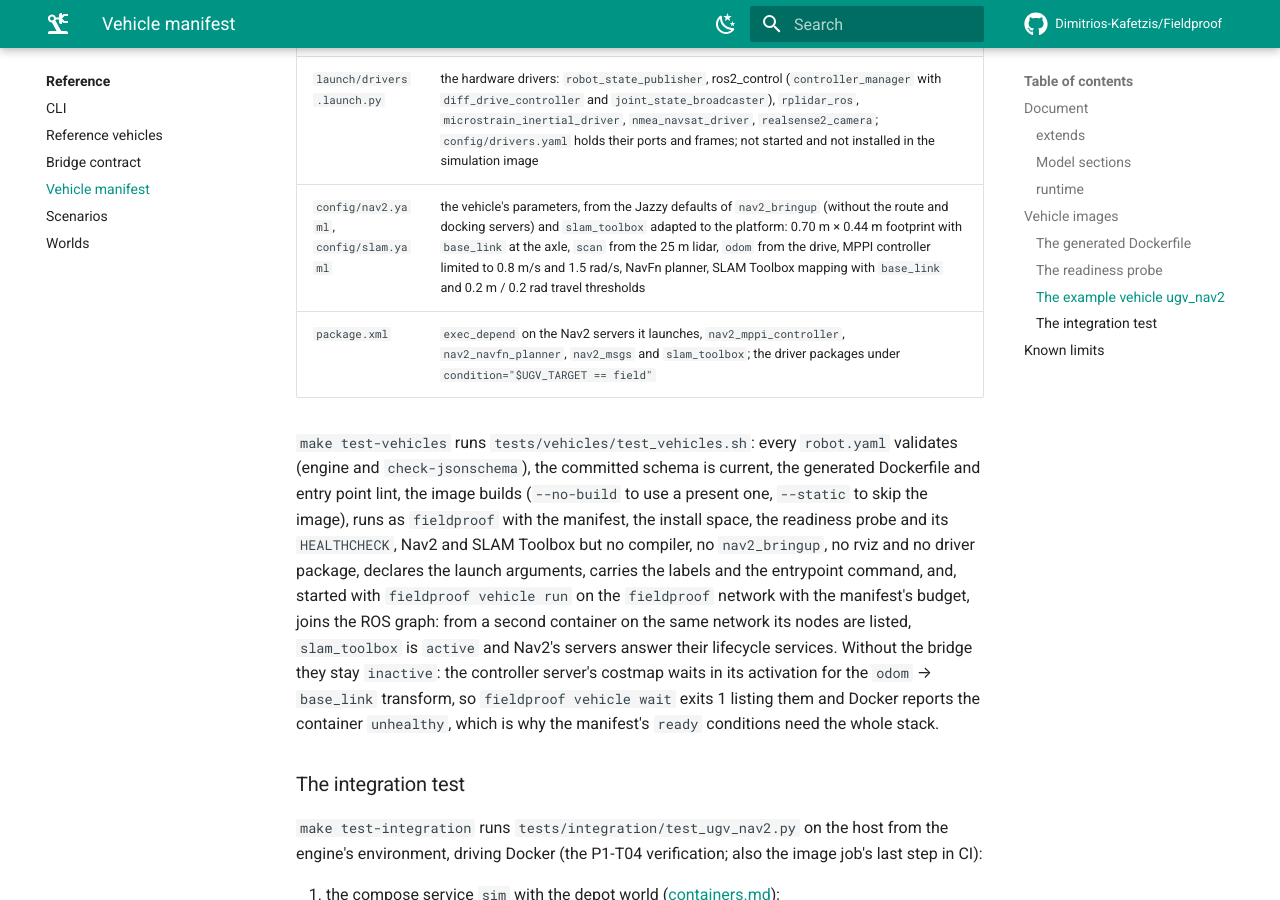
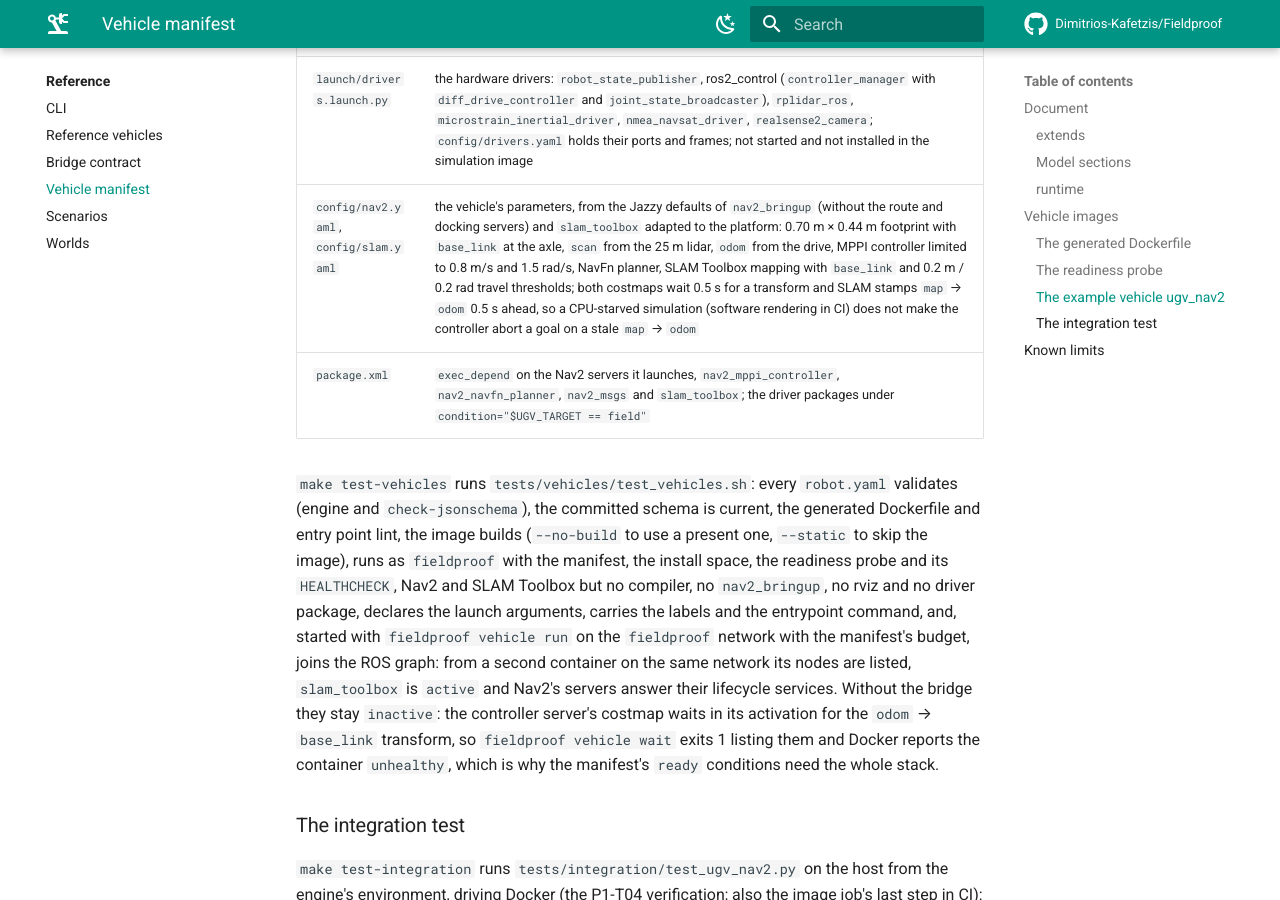
Before and after one commit to Dimitrios-Kafetzis/Fieldproof, an MkDocs documentation site: the page built from docs/reference/manifest.md, in a window 1280 px wide and 900 px high, scrolled down 7346 px. Built offline with MkDocs 1.6.1 and Material for MkDocs 9.7.7, drawn with Linux system fonts in a browser that asks for light colours; comment, search, counter and statistics services are not loaded.

Commit message:
fix(engine): widen the example vehicle's transform tolerances for a starved simulation
The CI run on main after #31 merged failed twice in three attempts in the scenario integration
test: Nav2 aborted the example scenario's goal at once. Reproduced locally with
`fieldproof run --render software`; the run directory's vehicle log shows the controller
server failing to transform the goal into the costmap frame ("Lookup would require
extrapolation into the future ... from frame [map] to frame [odom]"). SLAM Toolbox stamps
map -> odom only transform_timeout (0.2 s) ahead of now and its publisher thread stalls behind
scan matching when the vehicle's 2 CPUs are starved by the software-rendered simulator, while
the controller waits only the local costmap's default 0.3 s for the transform.

The example vehicle's parameters now set transform_tolerance 0.5 on both costmaps and
transform_timeout 0.5 in slam.yaml (commented), still ordinary field values. With the rebuilt
image: four of four software-rendering runs pass (one of two aborted before),
`make test-integration` 5 passed in 64 s, `make test-vehicles --no-build` 41 passed.
manifest.md's description of the example's parameters mentions the tolerances.

Closes #35.

Task: P1-T05

```diff
--- a/docs/reference/manifest.md
+++ b/docs/reference/manifest.md
@@ -213,7 +213,7 @@
 | `launch/bringup.launch.py` | the field bringup: `drivers.launch.py` when `drivers:=true` (the field default), SLAM Toolbox's `online_async_launch.py` with `config/slam.yaml`, the package's `navigation.launch.py` with `config/nav2.yaml`; `use_sim_time` defaults to `false` and is passed to every node; nothing else differs between the vehicle and the simulation |
 | `launch/navigation.launch.py` | the Nav2 servers (controller, smoother, planner, behaviors, bt_navigator, waypoint follower, velocity smoother, collision monitor) under `nav2_lifecycle_manager`, one process each, with Nav2's `cmd_vel_nav` → `cmd_vel_smoothed` → `cmd_vel` remaps; the vehicle's own launch rather than `nav2_bringup`'s, whose package pulls Gazebo, the TurtleBot models and the rviz plugins into the image |
 | `launch/drivers.launch.py` | the hardware drivers: `robot_state_publisher`, ros2_control (`controller_manager` with `diff_drive_controller` and `joint_state_broadcaster`), `rplidar_ros`, `microstrain_inertial_driver`, `nmea_navsat_driver`, `realsense2_camera`; `config/drivers.yaml` holds their ports and frames; not started and not installed in the simulation image |
-| `config/nav2.yaml`, `config/slam.yaml` | the vehicle's parameters, from the Jazzy defaults of `nav2_bringup` (without the route and docking servers) and `slam_toolbox` adapted to the platform: 0.70 m × 0.44 m footprint with `base_link` at the axle, `scan` from the 25 m lidar, `odom` from the drive, MPPI controller limited to 0.8 m/s and 1.5 rad/s, NavFn planner, SLAM Toolbox mapping with `base_link` and 0.2 m / 0.2 rad travel thresholds |
+| `config/nav2.yaml`, `config/slam.yaml` | the vehicle's parameters, from the Jazzy defaults of `nav2_bringup` (without the route and docking servers) and `slam_toolbox` adapted to the platform: 0.70 m × 0.44 m footprint with `base_link` at the axle, `scan` from the 25 m lidar, `odom` from the drive, MPPI controller limited to 0.8 m/s and 1.5 rad/s, NavFn planner, SLAM Toolbox mapping with `base_link` and 0.2 m / 0.2 rad travel thresholds; both costmaps wait 0.5 s for a transform and SLAM stamps `map` → `odom` 0.5 s ahead, so a CPU-starved simulation (software rendering in CI) does not make the controller abort a goal on a stale `map` → `odom` |
 | `package.xml` | `exec_depend` on the Nav2 servers it launches, `nav2_mppi_controller`, `nav2_navfn_planner`, `nav2_msgs` and `slam_toolbox`; the driver packages under `condition="$UGV_TARGET == field"` |
 
 `make test-vehicles` runs `tests/vehicles/test_vehicles.sh`: every `robot.yaml` validates
--- a/examples/vehicles/ugv_nav2/src/ugv_nav2_bringup/config/nav2.yaml
+++ b/examples/vehicles/ugv_nav2/src/ugv_nav2_bringup/config/nav2.yaml
@@ -136,6 +136,9 @@
 local_costmap:
   local_costmap:
     ros__parameters:
+      # Simulated time can lag the wall clock on a loaded host (software rendering in CI):
+      # wait longer for a transform than the 0.3 s default before giving up on it.
+      transform_tolerance: 0.5
       update_frequency: 5.0
       publish_frequency: 2.0
       global_frame: odom
@@ -169,6 +172,9 @@
 global_costmap:
   global_costmap:
     ros__parameters:
+      # Simulated time can lag the wall clock on a loaded host (software rendering in CI):
+      # wait longer for a transform than the 0.3 s default before giving up on it.
+      transform_tolerance: 0.5
       update_frequency: 1.0
       publish_frequency: 1.0
       global_frame: map
--- a/examples/vehicles/ugv_nav2/src/ugv_nav2_bringup/config/slam.yaml
+++ b/examples/vehicles/ugv_nav2/src/ugv_nav2_bringup/config/slam.yaml
@@ -26,7 +26,10 @@
     min_laser_range: 0.1
     max_laser_range: 20.0
     minimum_time_interval: 0.5
-    transform_timeout: 0.2
+    # The map -> odom transform is stamped this far ahead of now; a publisher stalled by scan
+    # matching on a loaded host then still covers the controller's lookups (CI, software
+    # rendering).
+    transform_timeout: 0.5
     tf_buffer_duration: 30.0
     stack_size_to_use: 40000000
     enable_interactive_mode: false
```
